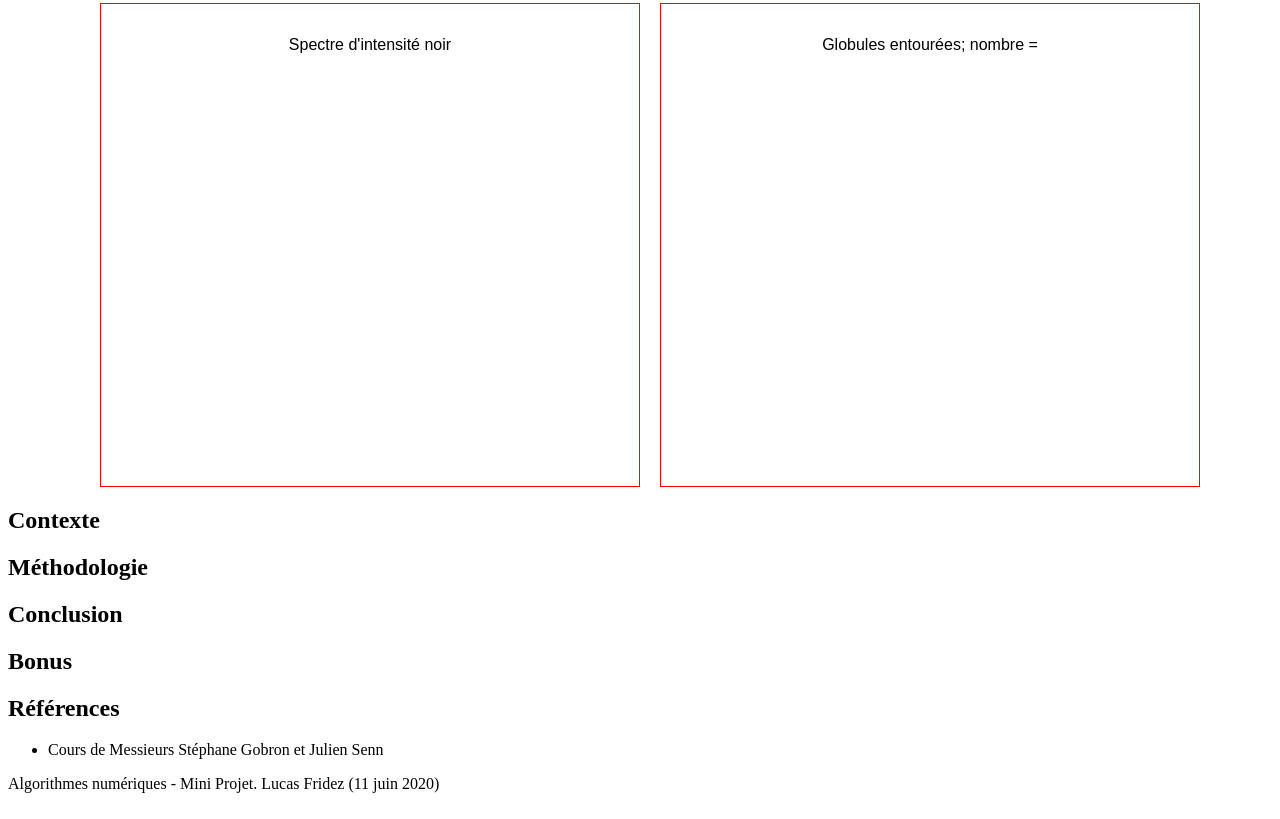
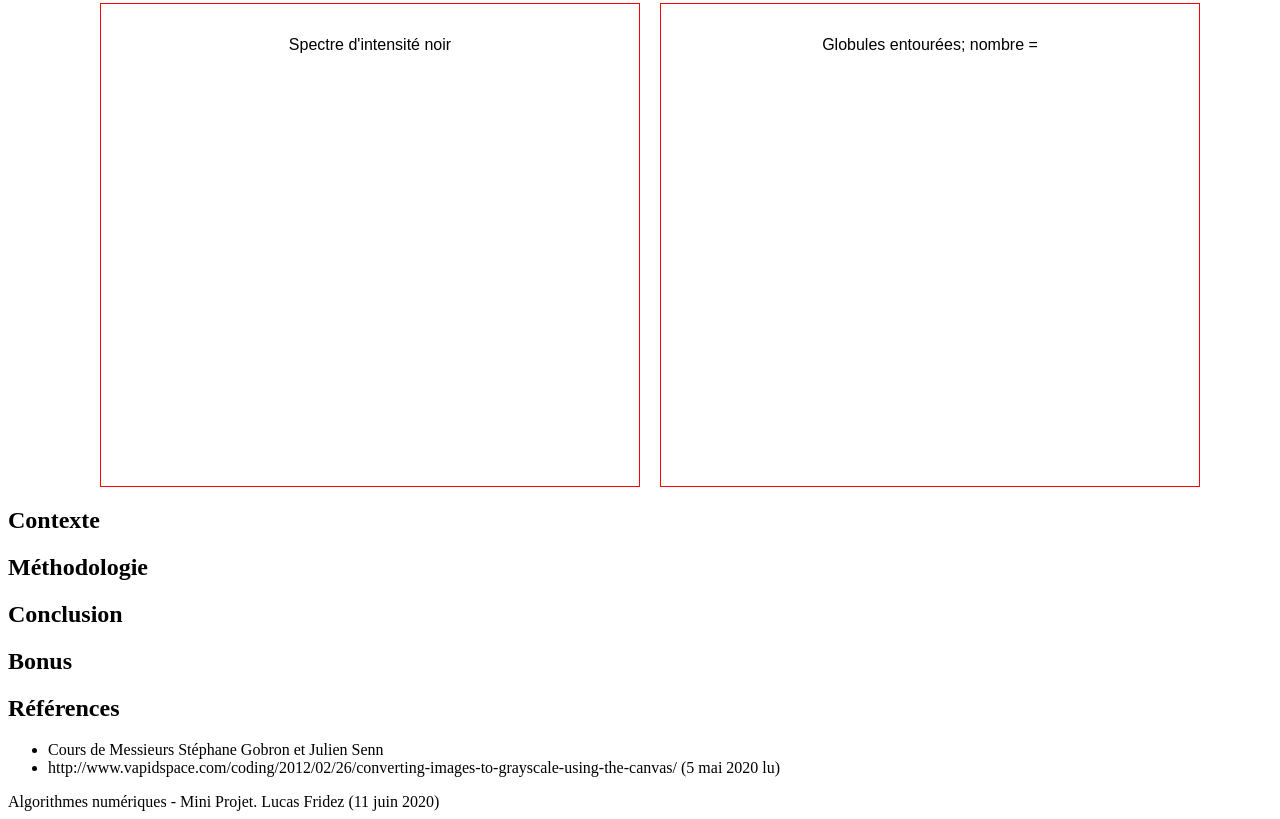
Before and after one commit to fridezlucas/blood-cells-image-analysis, a website built with webpack: page index.html in a window 1280 px wide. Shown: the part 622-1441 px from the top of the page. Built offline with nearby package versions, Linux system fonts and the light colour scheme.

Commit message:
Updated : ressources

```diff
--- a/index.html
+++ b/index.html
@@ -53,6 +53,7 @@ Version : 2020.05.05
     <h2>Références</h2>
     <ul>
         <li>Cours de Messieurs Stéphane Gobron et Julien Senn</li>
+        <li>http://www.vapidspace.com/coding/2012/02/26/converting-images-to-grayscale-using-the-canvas/ (5 mai 2020 lu)</li>
     </ul>
 
     <footer>
```
